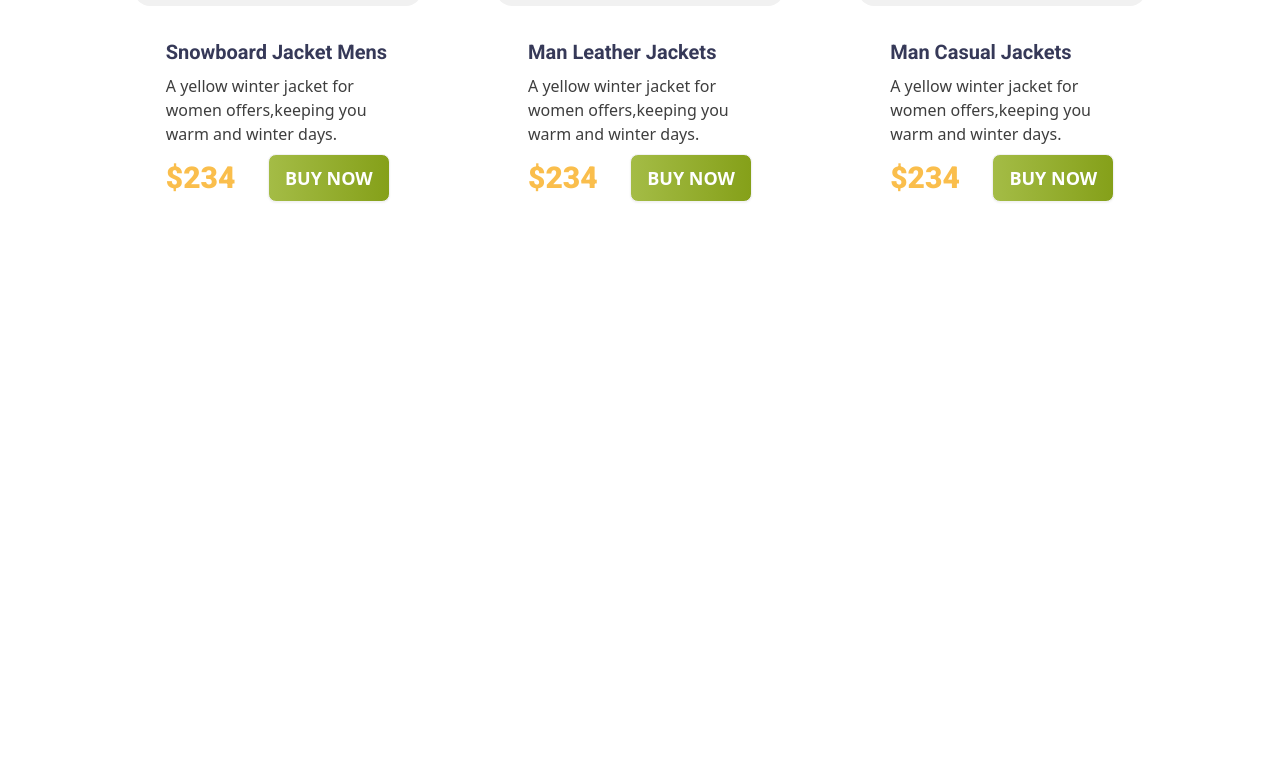
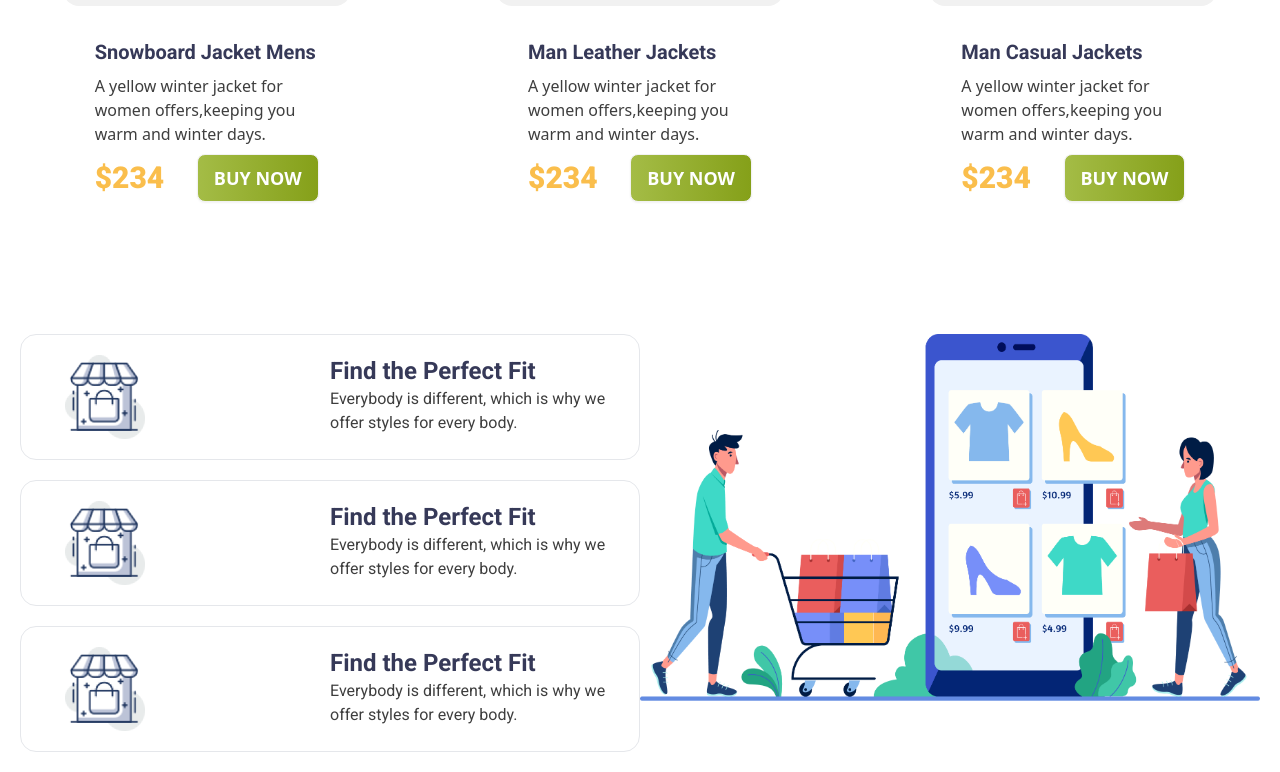
Before and after one commit to Khurshedspi/pernguine-fashion-2024, a plain HTML site: page index.html in a window 1280 px wide. Shown: the part 1960-2732 px from the top of the page. Before the commit the page ends 2194 px from the top, so only its background shows below. Drawn offline with nearby package versions, Linux system fonts and the light colour scheme.

Commit message:
added services part

```diff
--- a/index.html
+++ b/index.html
@@ -19,7 +19,7 @@
     <script src="https://kit.fontawesome.com/87adba0cdb.js" crossorigin="anonymous"></script>
 </head>
 
-<body class="w-screen bg-[#FFFFFF]">
+<body class="w-screen bg-[#FFFFFF] overflow-x-hidden">
     <header>
         <nav class="max-w-screen-xl bg-green-800 mx-auto mb-5">
 
@@ -42,9 +42,10 @@
 
         <section class="banner max-w-screen-xl sm:mx-auto md:mx-auto  lg:mx-auto ">
             <div class="main-container  sm:flex-col items-center md:flex-col  lg:flex-row flex gap-10 ">
-                <div class="text-container sm:w-full pl-10  w-1/2 h-1/2 ">
+                <div class="text-container pr-10 sm:w-full pl-10  w-1/2 h-1/2 ">
                     <h1 class="uppercase text-[#363958] text-7xl font-medium w-3/4 mb-5 mt-16 sm:w-full md:w-10/12">
-                        <span class="text-[#FABE4C]">Be the Penguins</span> of Winter</h1>
+                        <span class="text-[#FABE4C]">Be the Penguins</span> of Winter
+                    </h1>
                     <p class="text-base font-normal text-[#3E3E3E] w-3/4 mb-5 sm:w-full md:w-10/12">Winter fashion
                         combines warmth and style with cozy layers, chic coats, and accessories like scarves, hats, and
                         boots to stay fashionable and comfortable in cold weather.</p>
@@ -58,9 +59,14 @@
         </section>
     </header>
     <main>
+        <!-- ===================
+         ==================woman jacket section========= -->
         <section class="woman-jacket max-w-screen-xl mt-20 sm:mx-auto md:mx-auto  lg:mx-auto ">
-            <h1 class="text-[#363958] text-5xl uppercase bebas-neue-fonts mt-40 mb-16 ml-10 max-sm:text-center lg:text-start">Woman Jacket</h1>
-            <div class="cards-container w-10/12 grid grid-cols-3 gap-12  mx-auto max-sm:grid-cols-1 justify-items-center max-md:grid-cols-2 justify-between  max-lg:grid-cols-2 gap-5">
+            <h1
+                class="text-[#363958] text-5xl uppercase bebas-neue-fonts mt-40 mb-16 ml-10 max-sm:text-center lg:text-start">
+                Woman Jacket</h1>
+            <div
+                class="cards-container  w-full grid grid-cols-3 gap-12  mx-auto max-sm:grid-cols-1 justify-items-center max-md:grid-cols-2 justify-between  max-lg:grid-cols-2 gap-5">
                 <!-- card-1  -->
                 <div class="card w-72">
                     <div class="p-8 bg-[#F1F1F1] rounded-2xl">
@@ -70,13 +76,16 @@
                     </div>
                     <div class="card-body">
                         <h2 class="card-title roboto-fonts text-[#363958]">Yellow Coat Jacket </h2>
-                        <p class="text-[#3E3E3E] text-base font-normal">A yellow winter jacket for women offers,keeping you warm and winter days.</p>
+                        <p class="text-[#3E3E3E] text-base font-normal">A yellow winter jacket for women offers,keeping
+                            you warm and winter days.</p>
                         <div class="flex items-center justify-between max-sm:flex-col max-md:flex-row max-lg:flex-row">
                             <div>
                                 <p class="roboto-fonts text-3xl text-[#FABE4C] font-extrabold"><span>$</span>234</p>
                             </div>
                             <div>
-                                <button class="btn bg-gradient-to-r from-[#A4BC46] to-[#85A019] text-lg text-[#FFFFFF] uppercase">Buy Now</button>
+                                <button
+                                    class="btn bg-gradient-to-r from-[#A4BC46] to-[#85A019] text-lg text-[#FFFFFF] uppercase">Buy
+                                    Now</button>
                             </div>
                         </div>
                     </div>
@@ -89,14 +98,17 @@
                         </figure>
                     </div>
                     <div class="card-body">
-                        <h2 class="card-title roboto-fonts text-[#363958]">Ladies Jacket  </h2>
-                        <p class="text-[#3E3E3E] text-base font-normal">A yellow winter jacket for women offers,keeping you warm and winter days.</p>
+                        <h2 class="card-title roboto-fonts text-[#363958]">Ladies Jacket </h2>
+                        <p class="text-[#3E3E3E] text-base font-normal">A yellow winter jacket for women offers,keeping
+                            you warm and winter days.</p>
                         <div class="flex items-center justify-between max-sm:flex-col max-md:flex-row max-lg:flex-row">
                             <div>
                                 <p class="roboto-fonts text-3xl text-[#FABE4C] font-extrabold"><span>$</span>234</p>
                             </div>
                             <div>
-                                <button class="btn bg-gradient-to-r from-[#A4BC46] to-[#85A019] text-lg text-[#FFFFFF] uppercase">Buy Now</button>
+                                <button
+                                    class="btn bg-gradient-to-r from-[#A4BC46] to-[#85A019] text-lg text-[#FFFFFF] uppercase">Buy
+                                    Now</button>
                             </div>
                         </div>
                     </div>
@@ -109,23 +121,31 @@
                         </figure>
                     </div>
                     <div class="card-body">
-                        <h2 class="card-title roboto-fonts text-[#363958]">Woman Leather Jacket  </h2>
-                        <p class="text-[#3E3E3E] text-base font-normal">A yellow winter jacket for women offers,keeping you warm and winter days.</p>
+                        <h2 class="card-title roboto-fonts text-[#363958]">Woman Leather Jacket </h2>
+                        <p class="text-[#3E3E3E] text-base font-normal">A yellow winter jacket for women offers,keeping
+                            you warm and winter days.</p>
                         <div class="flex items-center justify-between max-sm:flex-col max-md:flex-row max-lg:flex-row">
                             <div>
                                 <p class="roboto-fonts text-3xl text-[#FABE4C] font-extrabold"><span>$</span>234</p>
                             </div>
                             <div>
-                                <button class="btn bg-gradient-to-r from-[#A4BC46] to-[#85A019] text-lg text-[#FFFFFF] uppercase">Buy Now</button>
+                                <button
+                                    class="btn bg-gradient-to-r from-[#A4BC46] to-[#85A019] text-lg text-[#FFFFFF] uppercase">Buy
+                                    Now</button>
                             </div>
                         </div>
                     </div>
                 </div>
             </div>
         </section>
+        <!-- ===================================
+         =========================Man jacket section========= -->
         <section class="woman-jacket max-w-screen-xl mt-20 sm:mx-auto md:mx-auto  lg:mx-auto ">
-            <h1 class="text-[#363958] text-5xl uppercase bebas-neue-fonts mt-40 mb-16 ml-10 max-sm:text-center lg:text-start">Man Jacket</h1>
-            <div class="cards-container w-10/12 grid grid-cols-3 gap-12  mx-auto max-sm:grid-cols-1 justify-items-center max-md:grid-cols-2 justify-between  max-lg:grid-cols-2 gap-5">
+            <h1
+                class="text-[#363958] text-5xl uppercase bebas-neue-fonts mt-40 mb-16 ml-10 max-sm:text-center lg:text-start">
+                Man Jacket</h1>
+            <div
+                class="cards-container w-full grid grid-cols-3 gap-12  mx-auto max-sm:grid-cols-1 justify-items-center max-md:grid-cols-2 justify-between  max-lg:grid-cols-2 gap-5">
                 <!-- card-1  -->
                 <div class="card w-72">
                     <div class="p-8 bg-[#F1F1F1] rounded-2xl">
@@ -135,13 +155,16 @@
                     </div>
                     <div class="card-body">
                         <h2 class="card-title roboto-fonts text-[#363958]">Snowboard Jacket Mens </h2>
-                        <p class="text-[#3E3E3E] text-base font-normal">A yellow winter jacket for women offers,keeping you warm and winter days.</p>
+                        <p class="text-[#3E3E3E] text-base font-normal">A yellow winter jacket for women offers,keeping
+                            you warm and winter days.</p>
                         <div class="flex items-center justify-between max-sm:flex-col max-md:flex-row max-lg:flex-row">
                             <div>
                                 <p class="roboto-fonts text-3xl text-[#FABE4C] font-extrabold"><span>$</span>234</p>
                             </div>
                             <div>
-                                <button class="btn bg-gradient-to-r from-[#A4BC46] to-[#85A019] text-lg text-[#FFFFFF] uppercase">Buy Now</button>
+                                <button
+                                    class="btn bg-gradient-to-r from-[#A4BC46] to-[#85A019] text-lg text-[#FFFFFF] uppercase">Buy
+                                    Now</button>
                             </div>
                         </div>
                     </div>
@@ -155,13 +178,16 @@
                     </div>
                     <div class="card-body">
                         <h2 class="card-title roboto-fonts text-[#363958]">Man Leather Jackets</h2>
-                        <p class="text-[#3E3E3E] text-base font-normal">A yellow winter jacket for women offers,keeping you warm and winter days.</p>
+                        <p class="text-[#3E3E3E] text-base font-normal">A yellow winter jacket for women offers,keeping
+                            you warm and winter days.</p>
                         <div class="flex items-center justify-between max-sm:flex-col max-md:flex-row max-lg:flex-row">
                             <div>
                                 <p class="roboto-fonts text-3xl text-[#FABE4C] font-extrabold"><span>$</span>234</p>
                             </div>
                             <div>
-                                <button class="btn bg-gradient-to-r from-[#A4BC46] to-[#85A019] text-lg text-[#FFFFFF] uppercase">Buy Now</button>
+                                <button
+                                    class="btn bg-gradient-to-r from-[#A4BC46] to-[#85A019] text-lg text-[#FFFFFF] uppercase">Buy
+                                    Now</button>
                             </div>
                         </div>
                     </div>
@@ -175,16 +201,61 @@
                     </div>
                     <div class="card-body">
                         <h2 class="card-title roboto-fonts text-[#363958]">Man Casual Jackets </h2>
-                        <p class="text-[#3E3E3E] text-base font-normal">A yellow winter jacket for women offers,keeping you warm and winter days.</p>
+                        <p class="text-[#3E3E3E] text-base font-normal">A yellow winter jacket for women offers,keeping
+                            you warm and winter days.</p>
                         <div class="flex items-center justify-between max-sm:flex-col max-md:flex-row max-lg:flex-row">
                             <div>
                                 <p class="roboto-fonts text-3xl text-[#FABE4C] font-extrabold"><span>$</span>234</p>
                             </div>
                             <div>
-                                <button class="btn bg-gradient-to-r from-[#A4BC46] to-[#85A019] text-lg text-[#FFFFFF] uppercase">Buy Now</button>
+                                <button
+                                    class="btn bg-gradient-to-r from-[#A4BC46] to-[#85A019] text-lg text-[#FFFFFF] uppercase">Buy
+                                    Now</button>
                             </div>
                         </div>
                     </div>
+                </div>
+            </div>
+        </section>
+        <!-- ==================
+ ============Service section============= -->
+        <section class="service max-w-screen-xl mt-20 sm:mx-auto md:mx-auto  lg:mx-auto">
+            <div class="service-container grid   gap-y-5 max-sm:grid-cols-1 p-5 max-md:grid-cols-1 max-lg:grid-cols-1 xl:grid grid-cols-2">
+                <div class="service-text grid grid-rows-1 gap-y-5 max-sm:grid-rows-1 max-md:grid-rows-2">
+                    <div class="service-1 grid grid-cols-2 border bg-[#FFFFFF] p-5 rounded-2xl ">
+                        <div class="image ml-6">
+                            <img class="w-20" src="./images/image 12.png" alt="">
+                        </div>
+                        <div class="texts">
+                            <h1 class="roboto-fonts text-2xl font-bold text-[#363958]">Find the Perfect Fit</h1>
+                            <p class="roboto-fonts text-base font-normal text-[#3E3E3E] w-full">Everybody is different, which is why we
+                                offer styles for every body.</p>
+                        </div>
+                    </div>
+                    <div class="service-1 grid grid-cols-2 border bg-[#FFFFFF] p-5 rounded-2xl ">
+                        <div class="image ml-6">
+                            <img class="w-20" src="./images/image 12.png" alt="">
+                        </div>
+                        <div class="texts">
+                            <h1 class="roboto-fonts text-2xl font-bold text-[#363958]">Find the Perfect Fit</h1>
+                            <p class="roboto-fonts text-base font-normal text-[#3E3E3E] w-full">Everybody is different, which is why we
+                                offer styles for every body.</p>
+                        </div>
+                    </div>
+                    <div class="service-1 grid grid-cols-2 border bg-[#FFFFFF] p-5 rounded-2xl ">
+                        <div class="image ml-6">
+                            <img class="w-20" src="./images/image 12.png" alt="">
+                        </div>
+                        <div class="texts">
+                            <h1 class="roboto-fonts text-2xl font-bold text-[#363958]">Find the Perfect Fit</h1>
+                            <p class="roboto-fonts text-base font-normal text-[#3E3E3E] w-full">Everybody is different, which is why we
+                                offer styles for every body.</p>
+                        </div>
+                    </div>
+
+                </div>
+                <div class="service-img max-sm:order-first max-md:order-first xl:order-none">
+                    <img class="mt-20%" src="./images/shopping.png" alt="">
                 </div>
             </div>
         </section>
```
Also changed, not shown: images/image 12.png (added), images/image 13.png (added), images/image 14.png (added).
